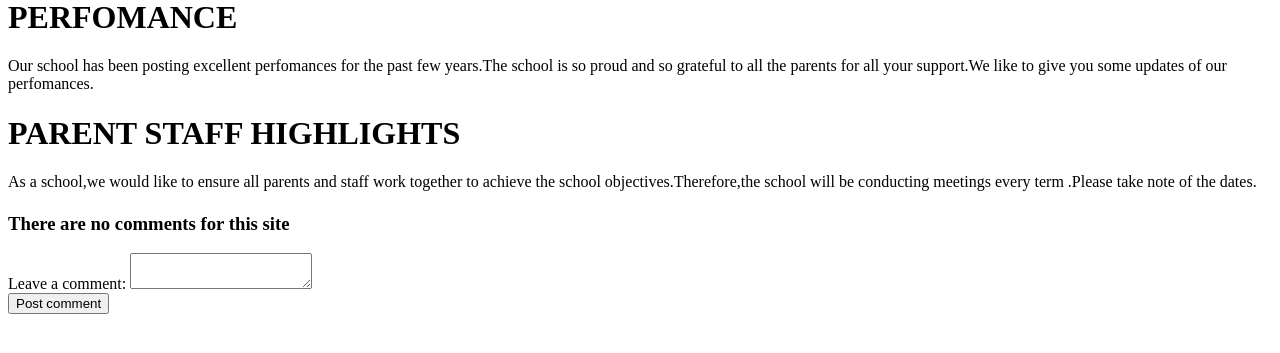
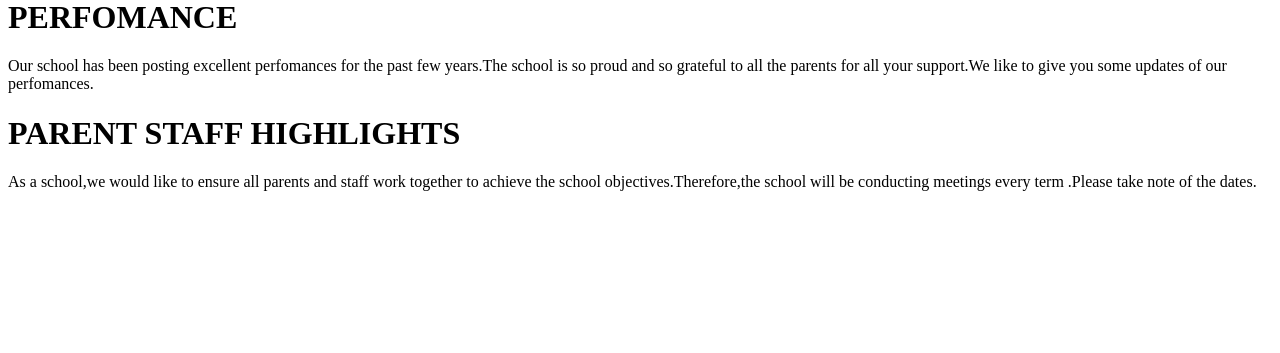
Before and after one commit to Marionjames-ally/Engagement, a Flask app: page /parent/1 in a window 1280 px wide. Shown: the part 223-576 px from the top of the page. Run offline with Flask 2, Linux system fonts and the light colour scheme; tables that the repository leaves empty hold one stand-in row (values such as "Sample post"); some libraries are stand-ins or nearby versions.

Commit message:
add description

```diff
--- a/app/templates/parent.html
+++ b/app/templates/parent.html
@@ -53,49 +53,4 @@
   </div>
 </div>
 
-
-{% import 'bootstrap/wtf.html' as wtf %}
-
-<div class="container">
-  <div class="comments">
-
-    {% if comments %}
-    {% for comment in comments %}
-
-    <h2>{{comment.body}}</h2>
-    <div class="body">
-      <p class="posted">
-        <small class="text-muted"
-          >Posted on: {{comment.posted_on.strftime('%Y-%m-%d')}}</small
-        >
-      </p>
-      <p class="posted">
-        <small class="text-muted"
-          >Posted By: {{comment.posted_by}}</small
-        >
-      </p>
-    </div>
-
-    {% if parent_by==current_user.username %}
-    <a class="btn btn-outline-danger" href="{{url_for('main.delComment' , id=comment.id)}}">Delete</a>
-    {% elif comment.posted_by==current_user.username %}
-    <a class="btn btn-outline" href="{{url_for('main.delComment',id=comment.id)}}">Delete</a>
-
-    {% endif %}
-
-    {% endfor %}
-    {% else %}
-
-    <h3>There are no comments for this site</h3>
-    {% endif %}
-  </div>
-</div>
-
-<div class="container">
-    {{wtf.quick_form(form)}}
-
-</div>
-
-
-
 {% endblock content %}
```
